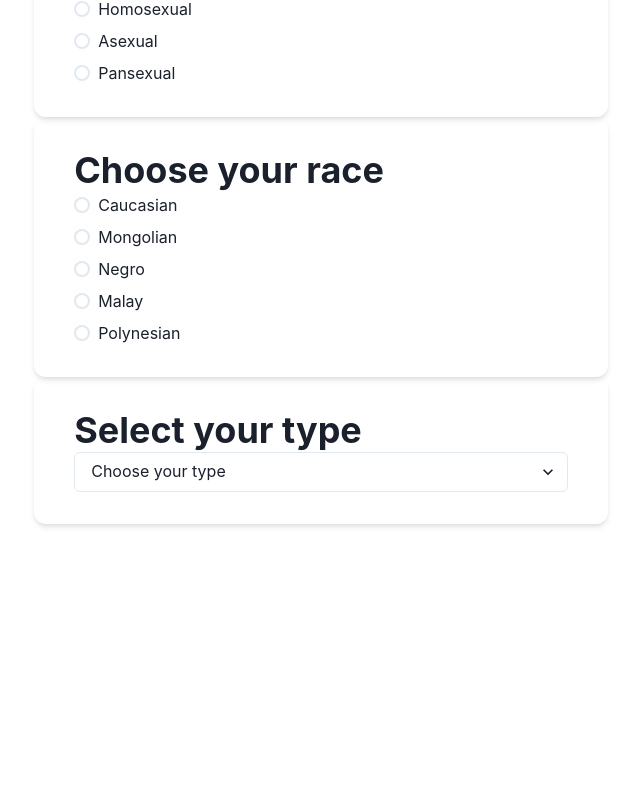
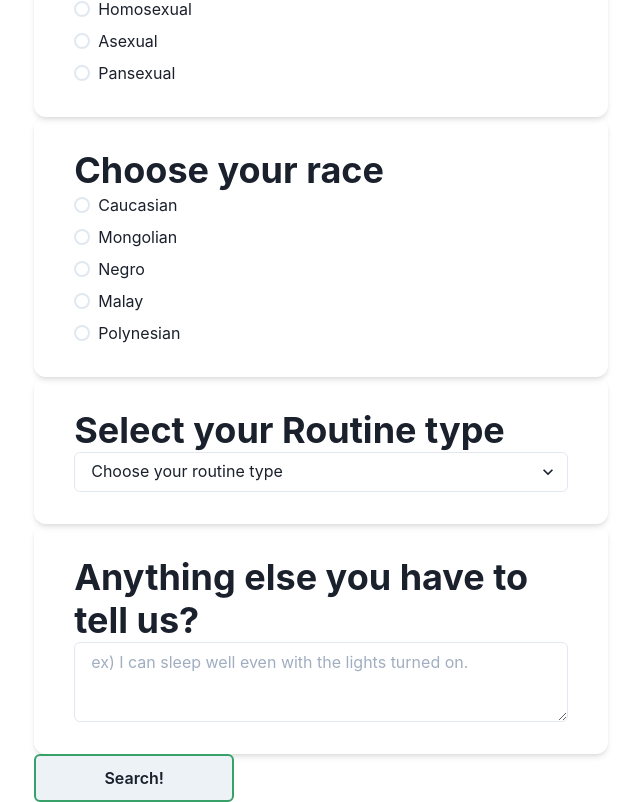
Before and after one commit to dwjustin/group13, a React (Create React App) app in the folder frontend/frontend/: page /Questions in a window 1280 px wide. Shown: the part 185-987 px from the top of the page, without its empty margins (319-959 px from the left). Before the commit the page ends 800 px from the top, so only its background shows below. Built offline with nearby package versions, Linux system fonts and the light colour scheme.

Commit message:
feat(Questions.js): added anythingelse category and submit button

```diff
--- a/frontend/frontend/src/Components/Questions.js
+++ b/frontend/frontend/src/Components/Questions.js
@@ -1,4 +1,15 @@
-import { Container,Heading, Box, RadioGroup, Stack, Radio, useBreakpointValue, useColorModeValue, Select } from "@chakra-ui/react"
+import {
+    Container,
+    Heading,
+    Box,
+    RadioGroup,
+    Stack,
+    Radio,
+    useBreakpointValue,
+    useColorModeValue,
+    Select,
+    Textarea,
+    Button } from "@chakra-ui/react"
 import { useState } from "react";
 
 const Questions=()=>{
@@ -6,6 +17,7 @@ const Questions=()=>{
     const [sex, setSex]=useState();
     const [race, setRace]=useState();
     const [type, setType]=useState();
+    const [etc, setEtc]=useState();
 
     return (
         <Container>
@@ -46,12 +58,30 @@ const Questions=()=>{
             bg={useBreakpointValue({ base: 'transparent', sm: 'bg-surface' })}
             boxShadow={{ base: 'none', sm: useColorModeValue('md', 'md-dark') }}
             borderRadius={{ base: 'none', sm: 'xl' }}>
-                <Heading>Select your type</Heading>
-                <Select placeholder="Choose your type">
-                    <option value='morning' onChange={setType}>Early Bird</option>
-                    <option value='night' onChange={setType}>Night Owl</option>
+                <Heading>Select your Routine type</Heading>
+                <Select placeholder="Choose your routine type">
+                    <option value='1' onChange={setType}>Early Bird</option>
+                    <option value='2' onChange={setType}>Night Owl</option>
                 </Select>
             </Box>
+            <Box py={{ base: '0', sm: '8' }}
+                    px={{ base: '4', sm: '10' }}
+                    bg={useBreakpointValue({ base: 'transparent', sm: 'bg-surface' })}
+                    boxShadow={{ base: 'none', sm: useColorModeValue('md', 'md-dark') }}
+                    borderRadius={{ base: 'none', sm: 'xl' }}>
+                <Heading>Anything else you have to tell us?</Heading>
+                <Textarea value={etc} onChange={setEtc} placeholder="ex) I can sleep well even with the lights turned on.">
+
+                </Textarea>
+            </Box>
+            <Button
+                size='md'
+                height='48px'
+                width='200px'
+                border='2px'
+                borderColor='green.500'>
+                Search!
+            </Button>
         </Container>
     )
 }
```
Also changed, not shown: frontend/frontend/src/Components/Result.js (added).
